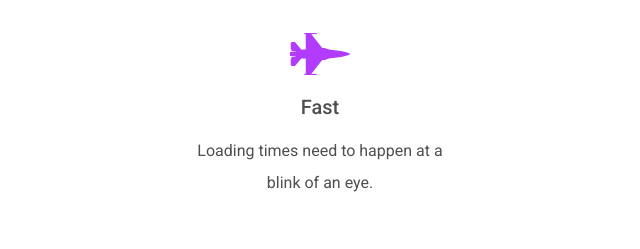
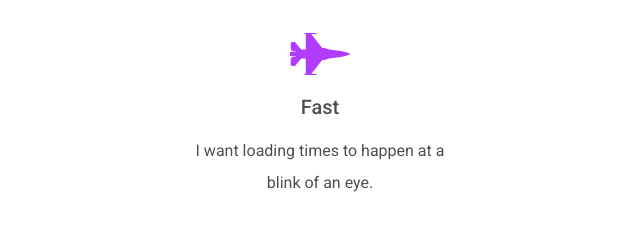
Before and after one commit to davide-lombardo/portfolio, a plain HTML site: page index.html in a window 1280 px wide. Shown: the part 900-1149 px from the top of the page, 320-960 px from the left. Drawn offline with Linux system fonts and the light colour scheme.

Commit message:
name change

```diff
--- a/index.html
+++ b/index.html
@@ -85,7 +85,7 @@
                     <div class="col-lg-3 col-md-6 mb-5">
                         <i class="fas fa-fighter-jet fa-3x text-secondary"></i>
                         <h5 class="my-3">Fast</h5>
-                        <p class="mb-md-3 lh-lg">Loading times need to happen at a blink of an eye.</p>
+                        <p class="mb-md-3 lh-lg">I want loading times to happen at a blink of an eye.</p>
                     </div>
                 </div>
                 <div class="row d-flex justify-content-lg-between">
```
